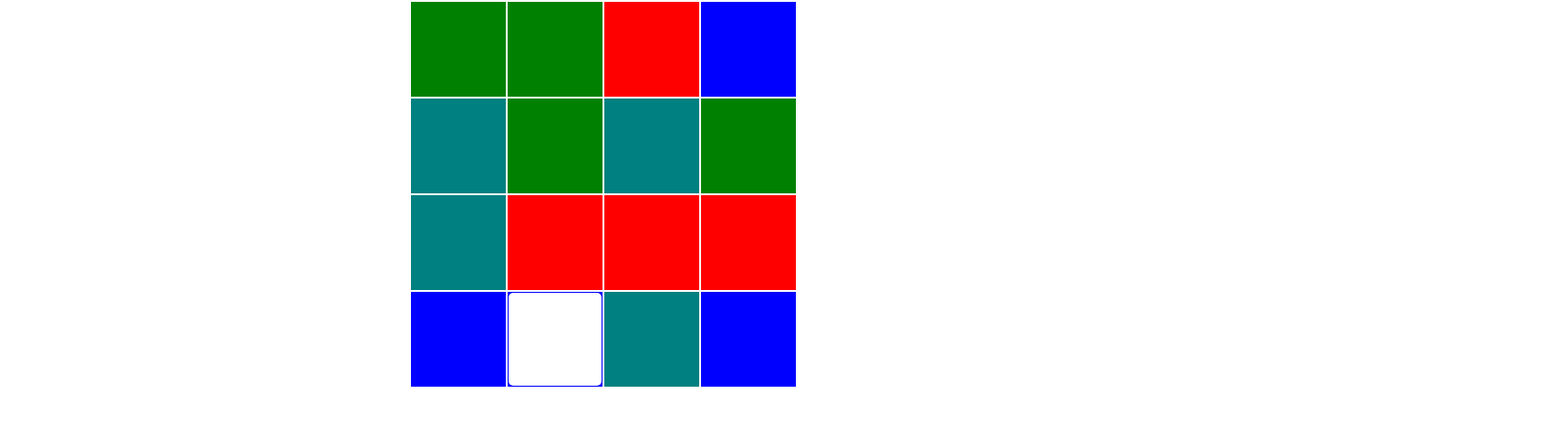
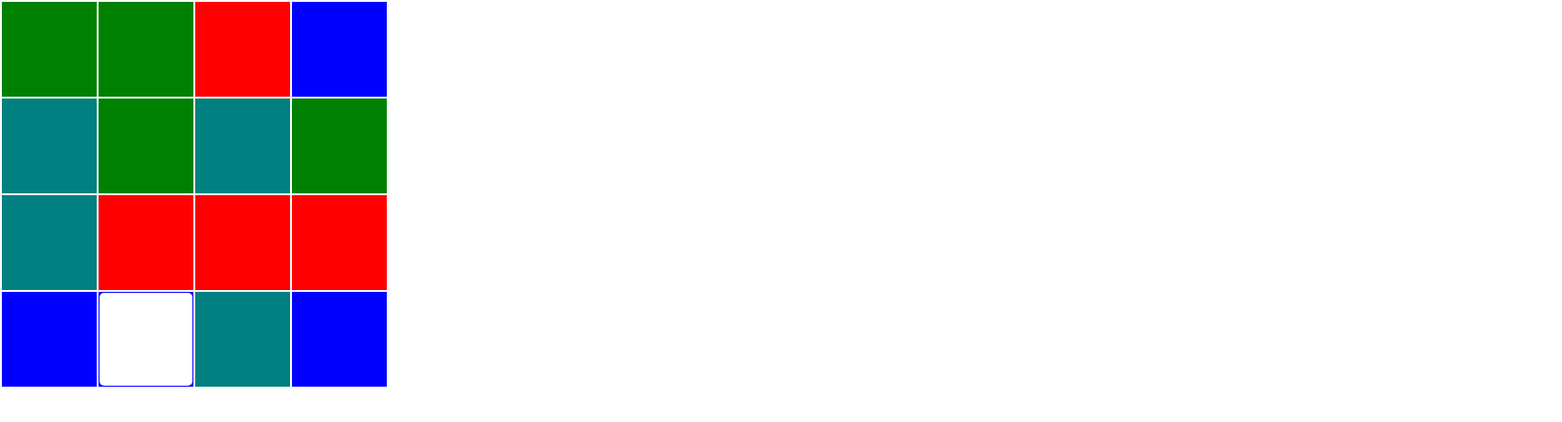
Before and after one commit to Khan047/react-color-slider, a React (Create React App) app: page / in a window 1280 px wide. Shown: the top 454 px of the page at 93% size, 1680 px wide, since content can reach past the window. Built offline with nearby package versions, Linux system fonts and the light colour scheme.

Commit message:
fixed ticks marks

```diff
--- a/src/App.css
+++ b/src/App.css
@@ -1,36 +1,32 @@
-body {
-  font-family: 'Lucida Sans Unicode';
-  /* background: #A1FFCE;
-  background: -webkit-linear-gradient(to left, #A1FFCE , #FAFFD1);
-  background: linear-gradient(to left, #A1FFCE , #FAFFD1); */
-}
+
 .main{
 
-    width: 400px;
+
    margin: 0 auto;
-  position: relative;
+   display: block;
 
 }
 .flex-container {
-
-
+  position: relative;
   display: flex;
   flex-direction: column;
+  left: 400px;
+  bottom:420px;
+  justify-content: space-evenly;
 
 
 
-  position: absolute;
-  top:10%;
-  left:110%;
-  justify-content: space-evenly;
+
 
 
 }
 
 .flex-container > div {
+
   background-color: #f1f1f1;
   width: 50px;
-  margin: 25px;
+  margin: 17px;
+  margin-left: 20px;
   text-align: center;
   line-height: 75px;
   font-size: 30px;
@@ -38,9 +34,7 @@ body {
 }
 
 
-table {
-  margin: 0 auto;
-}
+
 
 
 
@@ -50,7 +44,6 @@ table {
   font-size: 50px;
   height: 100px;
   width: 100px;
-
   border-radius: 5px;
   display: flex;
   justify-content: center;
--- a/src/App.js
+++ b/src/App.js
@@ -11,10 +11,10 @@ class App extends React.Component {
       gameOver: false,
       message: null,
       corRows:[false,false,false,false],
+      r0:false,
       r1:false,
       r2:false,
-      r3:false,
-      r4:false
+      r3:false
 
     };
 
@@ -22,7 +22,11 @@ class App extends React.Component {
   }
 
   initBoard() {
-    let board = [[0,0,0,0],[0,0,0,0],[0,0,0,0],[0,0,0,0]];
+    let board = [
+    [0,0,0,0],
+    [0,0,0,0],
+    [0,0,0,0],
+    [0,0,0,0]];
     board = this.placeNumbers(board);
 
     this.setState({
@@ -39,12 +43,14 @@ class App extends React.Component {
         allCoordinates.push([i, j]);
       }
     }
-    console.log(allCoordinates[0])
+
     // const numbers = [1,2,3,4,5,6,7,8,9,10,11,12,13,14,15];
     const numbers = [1,1,1,1,2,2,2,2,3,3,3,3,4,4,4];
     numbers.forEach(n => {
       const randomIndex = Math.floor(Math.random() * allCoordinates.length);
+
       const randomCoordinate = allCoordinates.splice(randomIndex, 1);
+
       board[randomCoordinate[0][0]][randomCoordinate[0][1]] = n;
     });
 
@@ -52,7 +58,7 @@ class App extends React.Component {
   }
 
   move(r, c, value,event) {
-   console.log(event.target)
+   //console.log(event.target)
    var table = document.getElementById('mytable');
 
     const board = this.state.board;
@@ -65,7 +71,7 @@ class App extends React.Component {
       table.rows[r-1].cells[c].style.backgroundColor = table.rows[r].cells[c].style.backgroundColor;
       table.rows[r].cells[c].style.backgroundColor='white';
       if(this.checkRow(r-1,c,table)){
-        this.setRowState(r);
+        this.setRowState(r-1);
       }
 
 
@@ -92,7 +98,7 @@ class App extends React.Component {
         table.rows[r+1].cells[c].style.backgroundColor = table.rows[r].cells[c].style.backgroundColor;
         table.rows[r].cells[c].style.backgroundColor='white';
         if(this.checkRow(r+1,c,table)){
-          this.setRowState(r);
+          this.setRowState(r+1);
         }
 
       }
@@ -111,7 +117,7 @@ class App extends React.Component {
       }
 
     }
-    console.log(this.state)
+
 
 
     if (this.checkComplete(board)) {
@@ -119,11 +125,36 @@ class App extends React.Component {
     } else {
       this.setState({ board });
     }
+    var table = document.getElementById('mytable');
+    for (var row = 0, n = table.rows.length; row < n-1; row++) {
+      const arr = [];
+      for (var c = 0, m = table.rows[row].cells.length; c < m; c++) {
+          console.log(table.rows[row].cells[c].style.backgroundColor);
+         arr.push(table.rows[row].cells[c].style.backgroundColor);
 
+      }
+      if(arr.every( (val, i, arr) => val === arr[0] )){
+        this.setState({
+          [`r${row}`]:true
+        },()=>{
+          console.log("adfgsd")
+        })
+
+      }
+      else{
+      //  console.log('else')
+         this.setState({
+          [`r${row}`]:false
+        },()=>{
+          console.log("abc")
+        })
+      }
+  }
 
 
   }
   checkRow(r,c,table){
+
     const arr = [];
     for (var c = 0, m = table.rows[r].cells.length; c < m; c++) {
          arr.push(table.rows[r].cells[c].style.backgroundColor);
@@ -150,46 +181,46 @@ class App extends React.Component {
     }
 }
 setRowState(r){
-  switch(r) {
-    case 0:
-      if(this.state.corRows[0]!==true){
-        this.setState(pervState=>({
-          r1:true
-        }))
-    }
+  // switch(r) {
+  //   case 0:
+  //     if(this.state.corRows[0]!==true){
+  //       this.setState(pervState=>({
+  //         r1:true
+  //       }))
+  //   }
 
-      break;
-    case 1:
-      if(this.state.corRows[1]!==true){
-        this.setState(pervState=>({
-          r2:true
-        }))
-    }
+  //     break;
+  //   case 1:
+  //     if(this.state.corRows[1]!==true){
+  //       this.setState(pervState=>({
+  //         r2:true
+  //       }))
+  //   }
 
-      break;
-    case 2 :
-      if(this.state.corRows[2]!==true){
-        this.setState(pervState=>({
-          r3:false
-        }))
-    }
+  //     break;
+  //   case 2 :
+  //     if(this.state.corRows[2]!==true){
+  //       this.setState(pervState=>({
+  //         r3:true
+  //       }))
+  //   }
 
-      break;
-    case 3 :
-      if(this.state.corRows[3]!==true){
-        this.setState(pervState=>({
-          r4:true
-        }))
-    }
+  //     break;
+  //   case 3 :
+  //     if(this.state.corRows[3]!==true){
+  //       this.setState(pervState=>({
+  //         r4:true
+  //       }))
+  //   }
 
-    default:
-      // code block
-  }
+  //   default:
+  //     // code block
+  // }
 }
 
 componentDidMount(){
   var x = document.getElementsByTagName('td');
-  console.log(x)
+ // console.log(x)
   var colors = ['red', 'blue', 'green','teal'];
       var colors = colors.reduce(function (res, current) {
           return res.concat([current, current, current, current]);
@@ -200,6 +231,7 @@ componentDidMount(){
   }
 
 }
+
   render() {
 
     {
@@ -214,13 +246,14 @@ componentDidMount(){
           {this.state.board.map((row, i) => (<Row key={i} rowIndex={i} row={row} move={this.move}  />))}
         </table>
         <div class="flex-container">
+        {console.log(this.state)}
           <div>
-            {this.state.r1 ? '✔' :''}
+            {this.state.r0 ? '✔' :''}
           </div>
+          <div>{this.state.r1 ? '✔' :''}</div>
           <div>{this.state.r2 ? '✔' :''}</div>
           <div>{this.state.r3 ? '✔' :''}</div>
-          <div>{this.state.r4 ? '✔' :''}</div>
-
+            {}
         </div>
 
         <p>{ this.state.message }</p>
```
